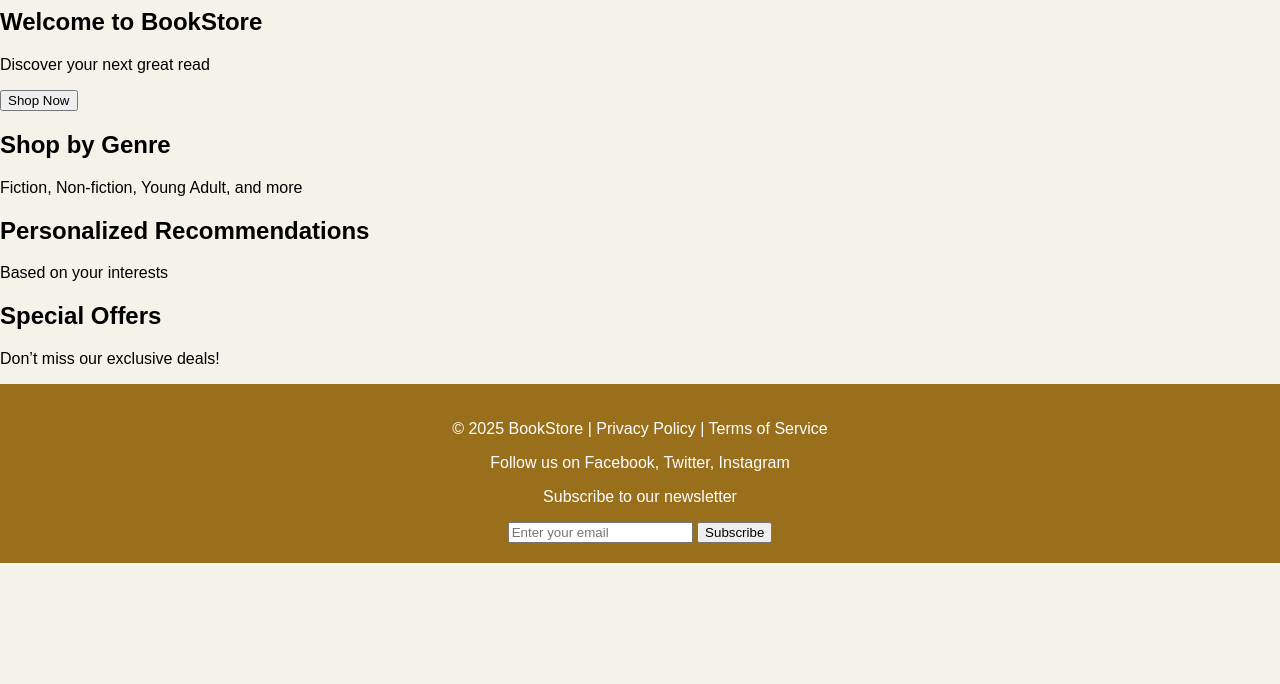
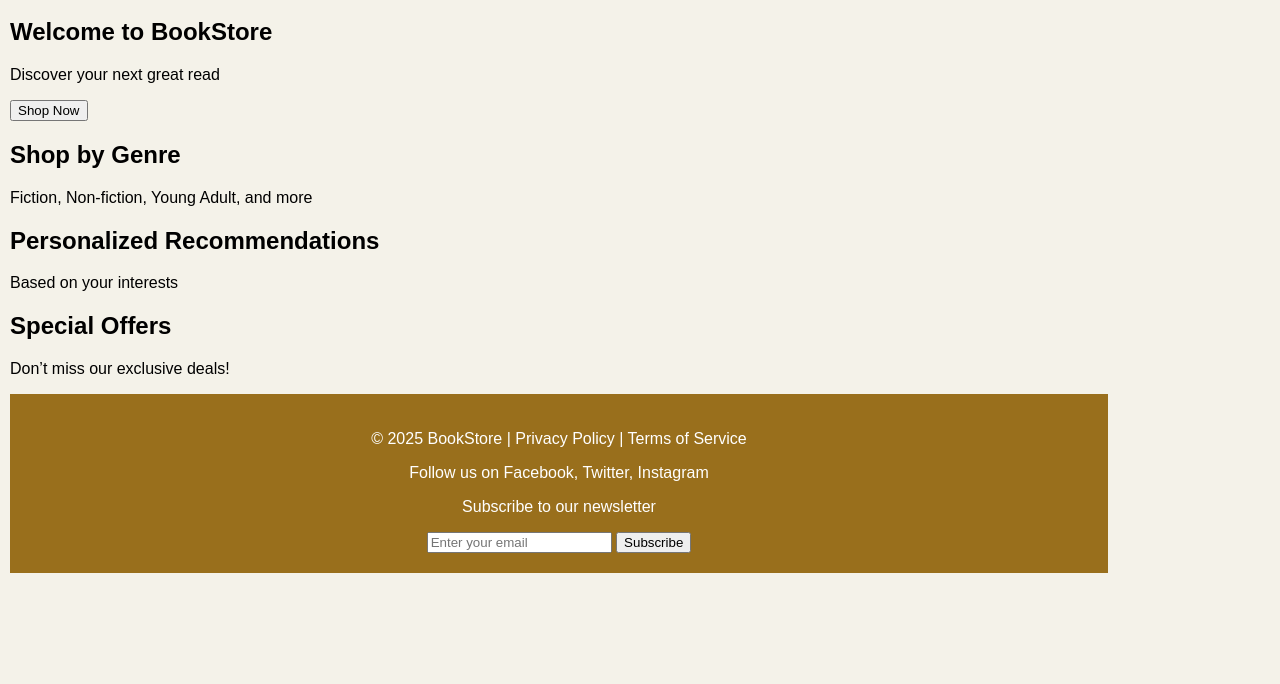
Before and after one commit to g3nke11/book_seller, a website built with Vite: page src/index.html in a window 1280 px wide. Shown: the part 116-800 px from the top of the page. Built offline with nearby package versions, Linux system fonts and the light colour scheme.

Commit message:
testing body width

```diff
--- a/src/css/partials/global.css
+++ b/src/css/partials/global.css
@@ -2,7 +2,8 @@ body {
     background-color: var(--primary-body);
     font-family: Arial, sans-serif;
     margin: 0;
-    padding: 0;
+    padding: 10px;
+    max-width: 1098px;
 }
 .content {
     padding: 20px;
```
